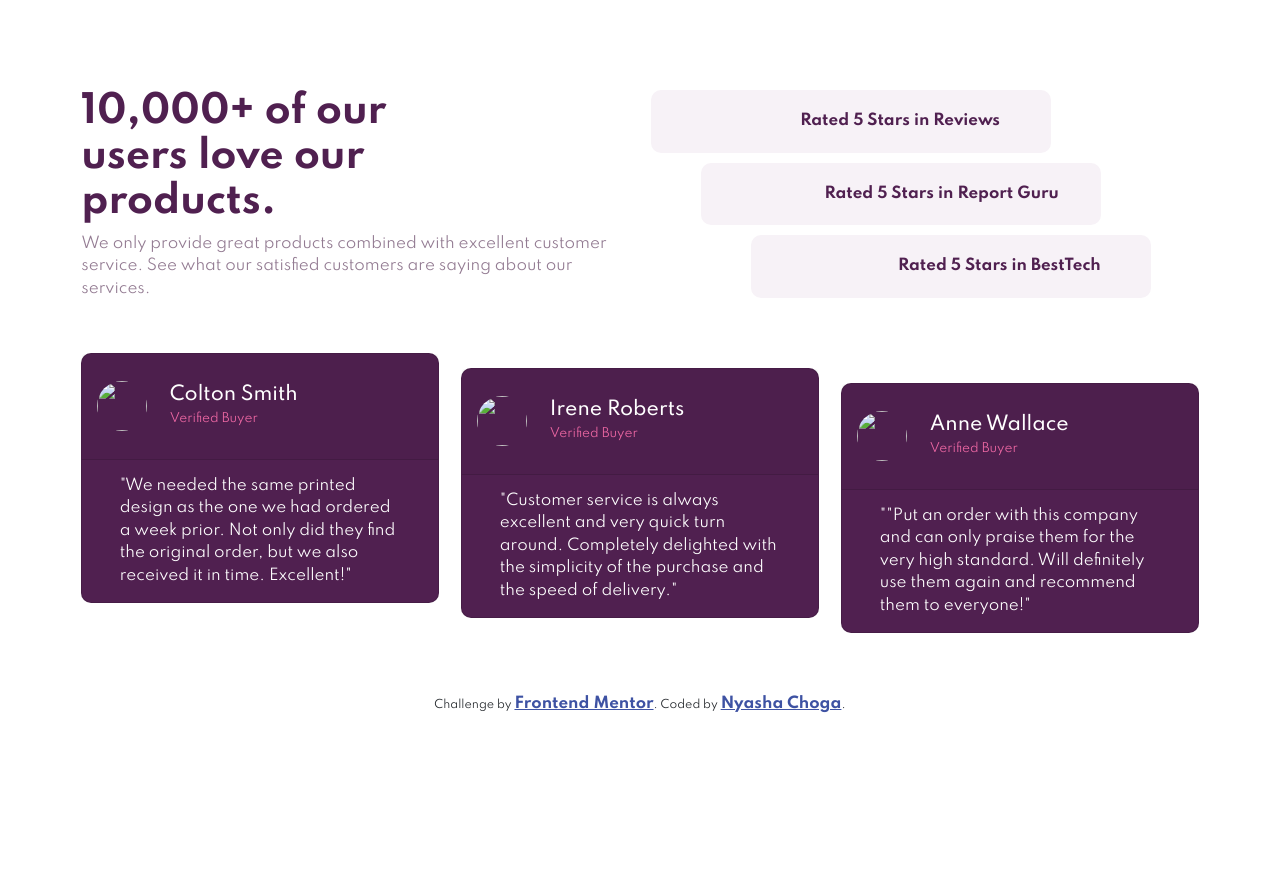
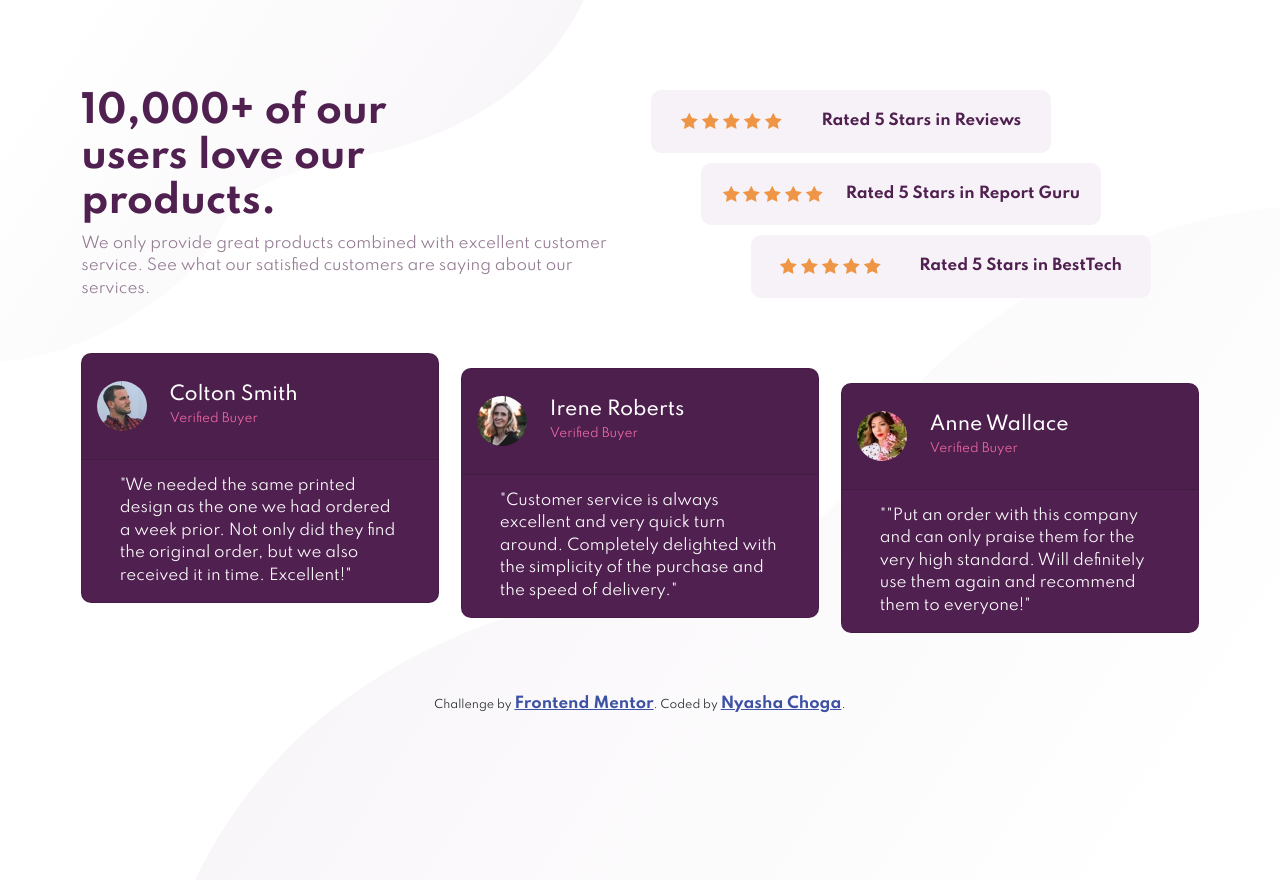
Before and after one commit to keoramets/Social-proof-section, a plain HTML site: page index.html in a window 1280 px wide. Before the commit the page ends 800 px from the top, so only its background shows below. Drawn offline with nearby package versions, Linux system fonts and the light colour scheme; the site is published under a folder, as on GitHub Pages, so addresses that start at the root find nothing.

Commit message:
fix issues with images not displaying

```diff
--- a/index.html
+++ b/index.html
@@ -16,7 +16,7 @@
       rel="icon"
       type="image/png"
       sizes="32x32"
-      href="./images/favicon-32x32.png"
+      href=".images/favicon-32x32.png"
     />
 
     <title>Frontend Mentor | Social proof section</title>
@@ -34,19 +34,19 @@
   </head>
   <body>
     <div class="desk-img-top">
-      <img src="/images/bg-pattern-top-desktop.svg" alt="">
+      <img src="images/bg-pattern-top-desktop.svg" alt="">
     </div>
 
     <div class="desk-img-bottom">
-      <img src="/images/bg-pattern-bottom-desktop.svg" alt="">
+      <img src="images/bg-pattern-bottom-desktop.svg" alt="">
     </div>
 
     <div class="mobile-img-top">
-      <img src="/images/bg-pattern-top-mobile.svg" alt="">
+      <img src="images/bg-pattern-top-mobile.svg" alt="">
     </div>
 
     <div class="mobile-img-bottom">
-      <img src="/images/bg-pattern-bottom-mobile.svg" alt="">
+      <img src="images/bg-pattern-bottom-mobile.svg" alt="">
     </div>
 
 
@@ -66,33 +66,33 @@
 
           <div class="rating rating-1">
             <div class="stars">
-              <img src="/images/icon-star.svg" alt="">
-              <img src="/images/icon-star.svg" alt="">
-              <img src="/images/icon-star.svg" alt="">
-              <img src="/images/icon-star.svg" alt="">
-              <img src="/images/icon-star.svg" alt="">
+              <img src="images/icon-star.svg" alt="">
+              <img src="images/icon-star.svg" alt="">
+              <img src="images/icon-star.svg" alt="">
+              <img src="images/icon-star.svg" alt="">
+              <img src="images/icon-star.svg" alt="">
             </div>
             <p class="rating-text m-0">Rated 5 Stars in Reviews</p>
           </div>
 
           <div class="rating rating-2">
             <div class="stars">
-              <img src="/images/icon-star.svg" alt="">
-              <img src="/images/icon-star.svg" alt="">
-              <img src="/images/icon-star.svg" alt="">
-              <img src="/images/icon-star.svg" alt="">
-              <img src="/images/icon-star.svg" alt="">
+              <img src="images/icon-star.svg" alt="">
+              <img src="images/icon-star.svg" alt="">
+              <img src="images/icon-star.svg" alt="">
+              <img src="images/icon-star.svg" alt="">
+              <img src="images/icon-star.svg" alt="">
             </div>
             <p class="rating-text m-0">Rated 5 Stars in Report Guru</p>
           </div>
 
           <div class="rating rating-3">
             <div class="stars">
-              <img src="/images/icon-star.svg" alt="">
-              <img src="/images/icon-star.svg" alt="">
-              <img src="/images/icon-star.svg" alt="">
-              <img src="/images/icon-star.svg" alt="">
-              <img src="/images/icon-star.svg" alt="">
+              <img src="images/icon-star.svg" alt="">
+              <img src="images/icon-star.svg" alt="">
+              <img src="images/icon-star.svg" alt="">
+              <img src="images/icon-star.svg" alt="">
+              <img src="images/icon-star.svg" alt="">
             </div>
             <p class="rating-text m-0">Rated 5 Stars in BestTech</p>
           </div>
@@ -105,7 +105,7 @@
         <div class="main-card-1 col-lg-4 col-md-12 col-sm-12 col-12">
           <div class="card card-2 text-white mb-3" style="max-width: 100%;">
             <div class="buyers card-header w-100">
-              <img class="buyer-img" src="/images/image-colton.jpg" alt="">
+              <img class="buyer-img" src="images/image-colton.jpg" alt="">
               <h5 class="m-4">Colton Smith <br><span>Verified Buyer</span></h5>
             </div>
             <div class="card-body mx-4">
@@ -119,7 +119,7 @@
         <div class="main-card-2 col-lg-4 col-md-12 col-sm-12 col-12">
           <div class="card card-2 text-white mb-3" style="max-width: 100%;">
             <div class="buyers card-header w-100">
-              <img class="buyer-img" src="/images/image-irene.jpg" alt="">
+              <img class="buyer-img" src="images/image-irene.jpg" alt="">
               <h5 class="m-4">Irene Roberts <br><span>Verified Buyer</span></h5>
             </div>
             <div class="card-body mx-4">
@@ -132,7 +132,7 @@
         <div class="main-card-3 col-lg-4 col-md-12 col-sm-12 col-12">
           <div class="card card-2 text-white mb-3" style="max-width: 100%;">
             <div class="buyers card-header w-100">
-              <img class="buyer-img" src="/images/image-anne.jpg" alt="">
+              <img class="buyer-img" src="images/image-anne.jpg" alt="">
               <h5 class="m-4">Anne Wallace <br><span>Verified Buyer</span></h5>
             </div>
             <div class="card-body mx-4">
```
